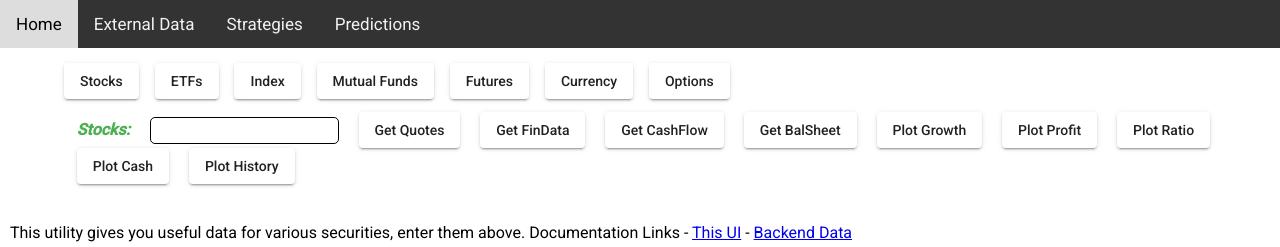
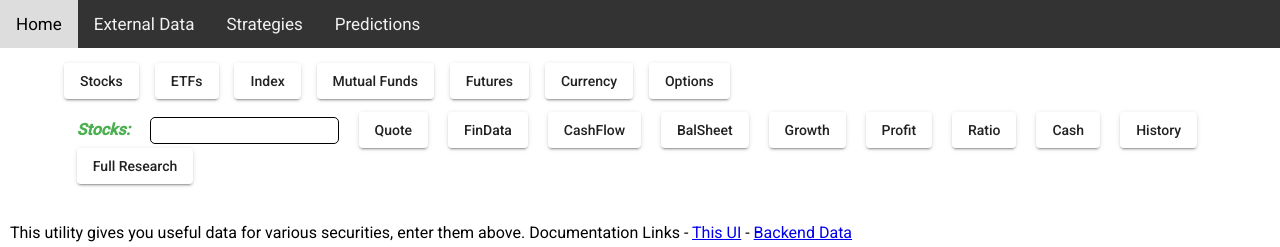
Before and after one commit to shantanusood/mean_ss, an Angular app: page / in a window 1280 px wide. Both pictures are taken after a click on the button "Stocks". Shown: the top 247 px of the page. Built offline with nearby package versions, Linux system fonts and the light colour scheme; no server answers.

Commit message:
Added full research capabilities

```diff
--- a/src/app/app.module.ts
+++ b/src/app/app.module.ts
@@ -21,6 +21,7 @@ import { MatListModule } from '@angular/material/list';
 import { BrowserAnimationsModule } from '@angular/platform-browser/animations';
 import { MatTableModule } from '@angular/material/table';
 import { MatFormFieldModule } from '@angular/material/form-field';
+import { ResearchComponent } from './home/research/research.component';
 
 @NgModule({
   declarations: [
@@ -31,7 +32,8 @@ import { MatFormFieldModule } from '@angular/material/form-field';
     HomeComponent,
     TutoringComponent,
     FiunanceComponent,
-    HealthComponent
+    HealthComponent,
+    ResearchComponent
   ],
   imports: [
     BrowserModule,
--- a/src/app/home/home.component.css
+++ b/src/app/home/home.component.css
@@ -14,7 +14,7 @@
   padding: 5px;
   margin-top: 0px;
   width: 48%;
-  height: 49%;
+  height: inherit;
   display: inline-block;
   float: left;
 }
@@ -23,7 +23,7 @@
   padding: 5px;
   margin-top: 0px;
   width: 48%;
-  height: 49%;
+  height: inherit;
   display: inline-block;
   float: right;
 }
--- a/src/app/home/home.component.html
+++ b/src/app/home/home.component.html
@@ -37,39 +37,43 @@
     <input matInput type="text" id="quoteInput">
     &nbsp;&nbsp;&nbsp;
     <button mat-raised-button (click)="clickQuote()" style="align-self: right;">
-      Get Quotes
+      Quote
     </button>
     &nbsp;&nbsp;&nbsp;
     <button mat-raised-button (click)="clickFinancial()" style="align-self: right;">
-      Get FinData
+      FinData
     </button>
     &nbsp;&nbsp;&nbsp;
     <button mat-raised-button (click)="clickCashFlow()" style="align-self: right;">
-      Get CashFlow
+      CashFlow
     </button>
     &nbsp;&nbsp;&nbsp;
     <button mat-raised-button (click)="clickBalSheet()" style="align-self: right;">
-      Get BalSheet
+      BalSheet
     </button>
     &nbsp;&nbsp;&nbsp;
     <button mat-raised-button (click)="clickGrowth()" style="align-self: right;">
-        Plot Growth
+        Growth
     </button>
     &nbsp;&nbsp;&nbsp;
     <button mat-raised-button (click)="clickProfit()" style="align-self: right;">
-        Plot Profit
+        Profit
     </button>
     &nbsp;&nbsp;&nbsp;
     <button mat-raised-button (click)="clickRatio()" style="align-self: right;">
-        Plot Ratio
+        Ratio
     </button>
     &nbsp;&nbsp;&nbsp;
     <button mat-raised-button (click)="clickCash()" style="align-self: right;">
-        Plot Cash
+        Cash
     </button>
     &nbsp;&nbsp;&nbsp;
     <button mat-raised-button (click)="clickHistory()" style="align-self: right;">
-      Plot History
+      History
+    </button>
+    &nbsp;&nbsp;&nbsp;
+    <button mat-raised-button (click)="setTicker()" style="align-self: right;">
+      Full Research
     </button>
   </div>
   <div class="example-form-field" style="padding: 1%;" *ngIf="etfs">
@@ -78,7 +82,7 @@
       <input matInput type="text" id="quoteInput">
       &nbsp;&nbsp;&nbsp;
       <button mat-raised-button (click)="clickQuote()" style="align-self: right;">
-        Get Quotes
+        Quote
       </button>
       &nbsp;&nbsp;&nbsp;
       <button mat-raised-button (click)="clickPerformance()" style="align-self: right;">
@@ -86,17 +90,22 @@
       </button>
       &nbsp;&nbsp;&nbsp;
       <button mat-raised-button (click)="clickHoldings()" style="align-self: right;">
-        Get Holdings
+        Holdings
       </button>
       &nbsp;&nbsp;&nbsp;
       <button mat-raised-button (click)="clickRisk()" style="align-self: right;">
-        Get Risk
+        Risk
       </button>
       &nbsp;&nbsp;&nbsp;
       <button mat-raised-button (click)="clickHistory()" style="align-self: right;">
-        Plot History
+        History
       </button>
-  </div>
+      &nbsp;&nbsp;&nbsp;
+      <button mat-raised-button (click)="setTicker()" style="align-self: right;">
+        Full Research
+      </button>
+
+    </div>
 
   <div class="example-form-field" style="padding: 1%;" *ngIf="index">
       <span style="color: #4CAF50;"><b><em>Indices (e.g. ^DJI):</em></b></span>
@@ -104,11 +113,11 @@
     <input matInput type="text" id="quoteInput">
       &nbsp;&nbsp;&nbsp;
       <button mat-raised-button (click)="clickQuote()" style="align-self: right;">
-        Get Quotes
+        Quote
       </button>
       &nbsp;&nbsp;&nbsp;
       <button mat-raised-button (click)="clickHistory()" style="align-self: right;">
-          Plot History
+          History
         </button>
   </div>
   <div class="example-form-field" style="padding: 1%;" *ngIf="mutual">
@@ -117,7 +126,7 @@
       <input matInput type="text" id="quoteInput">
       &nbsp;&nbsp;&nbsp;
       <button mat-raised-button (click)="clickQuote()" style="align-self: right;">
-        Get Quotes
+        Quote
       </button>
       &nbsp;&nbsp;&nbsp;
       <button mat-raised-button (click)="clickPerformance()" style="align-self: right;">
@@ -125,19 +134,23 @@
       </button>
       &nbsp;&nbsp;&nbsp;
       <button mat-raised-button (click)="clickHoldings()" style="align-self: right;">
-        Get Holdings
+        Holdings
       </button>
       &nbsp;&nbsp;&nbsp;
       <button mat-raised-button (click)="clickRisk()" style="align-self: right;">
-        Get Risk
+        Risk
       </button>
       &nbsp;&nbsp;&nbsp;
       <button mat-raised-button (click)="clickSustainability()" style="align-self: right;">
-        Get Sustainability
+        Sustainability
       </button>
       &nbsp;&nbsp;&nbsp;
       <button mat-raised-button (click)="clickHistory()" style="align-self: right;">
-        Plot History
+        History
+      </button>
+      &nbsp;&nbsp;&nbsp;
+      <button mat-raised-button (click)="setTicker()" style="align-self: right;">
+        Full Research
       </button>
   </div>
   <div class="example-form-field" style="padding: 1%;" *ngIf="futures">
@@ -146,11 +159,11 @@
       <input matInput type="text" id="quoteInput">
       &nbsp;&nbsp;&nbsp;
       <button mat-raised-button (click)="clickQuote()" style="align-self: right;">
-        Get Quotes
+        Quote
       </button>
       &nbsp;&nbsp;&nbsp;
       <button mat-raised-button (click)="clickHistory()" style="align-self: right;">
-        Plot History
+        History
       </button>
   </div>
   <div class="example-form-field" style="padding: 1%;" *ngIf="currency">
@@ -159,11 +172,11 @@
       <input matInput type="text" id="quoteInput">
       &nbsp;&nbsp;&nbsp;
       <button mat-raised-button (click)="clickQuote()" style="align-self: right;">
-        Get Quotes
+        Quote
       </button>
       &nbsp;&nbsp;&nbsp;
       <button mat-raised-button (click)="clickHistory()" style="align-self: right;">
-        Plot History
+        History
       </button>
   </div>
 
@@ -173,11 +186,15 @@
     <input matInput type="text" id="quoteInput">
     &nbsp;&nbsp;&nbsp;
     <button mat-raised-button (click)="clickQuote()" style="align-self: right;">
-      Get Quotes
+      Quote
     </button>
     &nbsp;&nbsp;&nbsp;
     <button mat-raised-button (click)="clickHistory()" style="align-self: right;">
-      Plot History
+      Chain
+    </button>
+    &nbsp;&nbsp;&nbsp;
+    <button mat-raised-button (click)="setTicker()" style="align-self: right;">
+      Full Research
     </button>
 </div>
 
@@ -186,6 +203,7 @@
     - <a href="https://github.com/shantanusood/YahooFinDataAnalytics/blob/master/README.md" target="_blank">Backend Data</a></p>
 
 
+    <a *ngIf="ticker" routerLink="/{{type}}/{{ticker}}" style="width:100%;text-align:center;">Full Research</a>
 
   <table class="mat-elevation-z8">
 
--- a/src/app/home/home.component.ts
+++ b/src/app/home/home.component.ts
@@ -11,6 +11,9 @@ export class HomeComponent implements OnInit {
 
   readonly baseUrl = 'http://localhost:5000/';
   response: any;
+
+  ticker: string = "";
+  type:string = "";
 
   stocks = false;
   etfs = false;
@@ -30,6 +33,7 @@ export class HomeComponent implements OnInit {
   constructor(private http: HttpClient) {}
 
   changeType(type: string){
+    this.type = type;
     if (type === 'Stocks'){
       this.stocks = true; this.etfs = false; this.index = false; this.mutual = false; this.futures = false; this.currency = false; this.options = false;
     }else if (type === 'Etfs'){
@@ -78,6 +82,12 @@ export class HomeComponent implements OnInit {
     });
   }
   ngOnInit() {
+
+  }
+
+  setTicker(){
+    this.ticker = ((document.getElementById('quoteInput') as HTMLInputElement).value);
+    return this.ticker;
   }
 
   clickQuote() {
@@ -107,7 +117,6 @@ export class HomeComponent implements OnInit {
 
   clickGrowth(){
     this.chart_title = "% Revenue Growth";
-    this.barchart_title = "";
     this.barchart = [];
     var str: string = ((document.getElementById('quoteInput') as HTMLInputElement).value);
     const url = this.baseUrl + 'filters/^' + str + '/growth/-999';
@@ -119,7 +128,6 @@ export class HomeComponent implements OnInit {
   }
   clickCash(){
     this.chart_title = "% Free Cash Growth";
-    this.barchart_title = "";
     this.barchart = [];
     var str: string = ((document.getElementById('quoteInput') as HTMLInputElement).value);
     const url = this.baseUrl + 'filters/^' + str + '/cash/-999';
@@ -143,7 +151,6 @@ export class HomeComponent implements OnInit {
   }
   clickRatio(){
     this.chart_title = "Ratio";
-    this.barchart_title = "";
     this.barchart = [];
     var str: string = ((document.getElementById('quoteInput') as HTMLInputElement).value);
     const url = this.baseUrl + 'filters/^' + str + '/ratio';
@@ -179,7 +186,6 @@ export class HomeComponent implements OnInit {
   }
   clickHoldings(){
     this.chart_title = "Top 10 Holdings";
-    this.barchart_title = "";
     const url = this.baseUrl + 'filters/^' + ((document.getElementById('quoteInput') as HTMLInputElement).value) + '/hld';
     this.http.get(url).subscribe(res => {
       this.chart = this.charting(res['Assets'], res['Name'], 'bar', 'canvas');
--- /dev/null
+++ b/src/app/home/research/research.component-DESKTOP-9EBM30I.html
@@ -0,0 +1 @@
+<p>research works!</p>
--- /dev/null
+++ b/src/app/home/research/research.component.html
@@ -0,0 +1,6 @@
+<h3>Full research for -> {{ ticker }} - {{type}}</h3>
+
+<div *ngIf="chart" class="charting">
+  <p style="width:100%;text-align:center;">{{chart_title}}<p>
+  <canvas id="canvas">{{ chart }}</canvas>
+</div>
--- /dev/null
+++ b/src/app/home/research/research.component.ts
@@ -0,0 +1,79 @@
+import { Component, OnInit } from '@angular/core';
+import { ActivatedRoute } from '@angular/router';
+import { Subscription } from 'rxjs';
+import { HttpClient, HttpHeaders } from '@angular/common/http';
+import { HomeComponent } from '../home.component';
+import { Chart } from 'chart.js';
+
+@Component({
+  selector: 'app-research',
+  templateUrl: './research.component.html',
+  styleUrls: ['./research.component.css']
+})
+export class ResearchComponent implements OnInit {
+
+  readonly baseUrl = 'http://localhost:5000/';
+  ticker: string = "";
+  type: string = "";
+
+  private routeSub: Subscription;
+  constructor(private route: ActivatedRoute, private http: HttpClient) {
+  }
+
+
+  chart_title = "";
+
+
+  chart = [];
+
+  charting(data_input, labels_input, chart_type, canvas_id){
+    return new Chart(canvas_id, {
+      type: chart_type,
+      data: {
+        labels: labels_input,
+        datasets: [
+          {
+            data: data_input,
+            borderColor: '#4CAF50',
+            fill: false
+          }
+        ]
+      },
+      options: {
+        legend: {
+          display: false
+        },
+        scales: {
+          xAxes: [{
+            display: true
+          }],
+          yAxes: [{
+            display: true
+          }],
+        }
+      }
+    });
+  }
+
+  ngOnInit() {
+    this.routeSub = this.route.params.subscribe(params => {
+      this.ticker = params['id'];
+      this.type = params['type'];
+    });
+    if(this.type==='Stocks'){
+      this.chart_title = "% Free Cash Growth";
+      const url = this.baseUrl + 'filters/^' + this.ticker + '/cash/-999';
+      this.http.get(url).subscribe(res => {
+        this.chart = this.charting(res[this.ticker], [2019, 2018, 2017], 'line', 'canvas');
+      });
+    }else if (this.type === 'Etfs'){
+
+    }else if (this.type === 'Mutual'){
+
+    }else if (this.type === 'Options'){
+
+    }
+
+  }
+
+}
--- a/src/app/nav/nav.component.html
+++ b/src/app/nav/nav.component.html
@@ -1,6 +1,6 @@
 <div class="topnav">
   <a [routerLink]="'/'" routerLinkActive="hme">Home</a> <!--https://github.com/shantanusood/YahooFinDataAnalytics--><!--PYTHON-->
-  <a [routerLink]="'/education'" routerLinkActive="edu">External Data</a> <!--https://github.com/shantanusood/SocialDataService--><!--JAVA-->
-  <a [routerLink]="'/health'" routerLinkActive="hth">Strategies</a> <!--https://github.com/shantanusood/InvestmentStrategies--><!--JAVA-->
-  <a [routerLink]="'/finance'" routerLinkActive="fin">Predictions</a> <!--https://github.com/shantanusood/PredictiveModels--><!--PYTHON-->
+  <a [routerLink]="'/external'" routerLinkActive="edu">External Data</a> <!--https://github.com/shantanusood/SocialDataService--><!--JAVA-->
+  <a [routerLink]="'/strategy'" routerLinkActive="hth">Strategies</a> <!--https://github.com/shantanusood/InvestmentStrategies--><!--JAVA-->
+  <a [routerLink]="'/predict'" routerLinkActive="fin">Predictions</a> <!--https://github.com/shantanusood/PredictiveModels--><!--PYTHON-->
 </div>
```
Also changed, not shown: src/app/app-routing.module.ts (+5 -3 lines), src/app/home/research/research.component.css (added), 1 other file (tests, documents, lock files or other folders).
